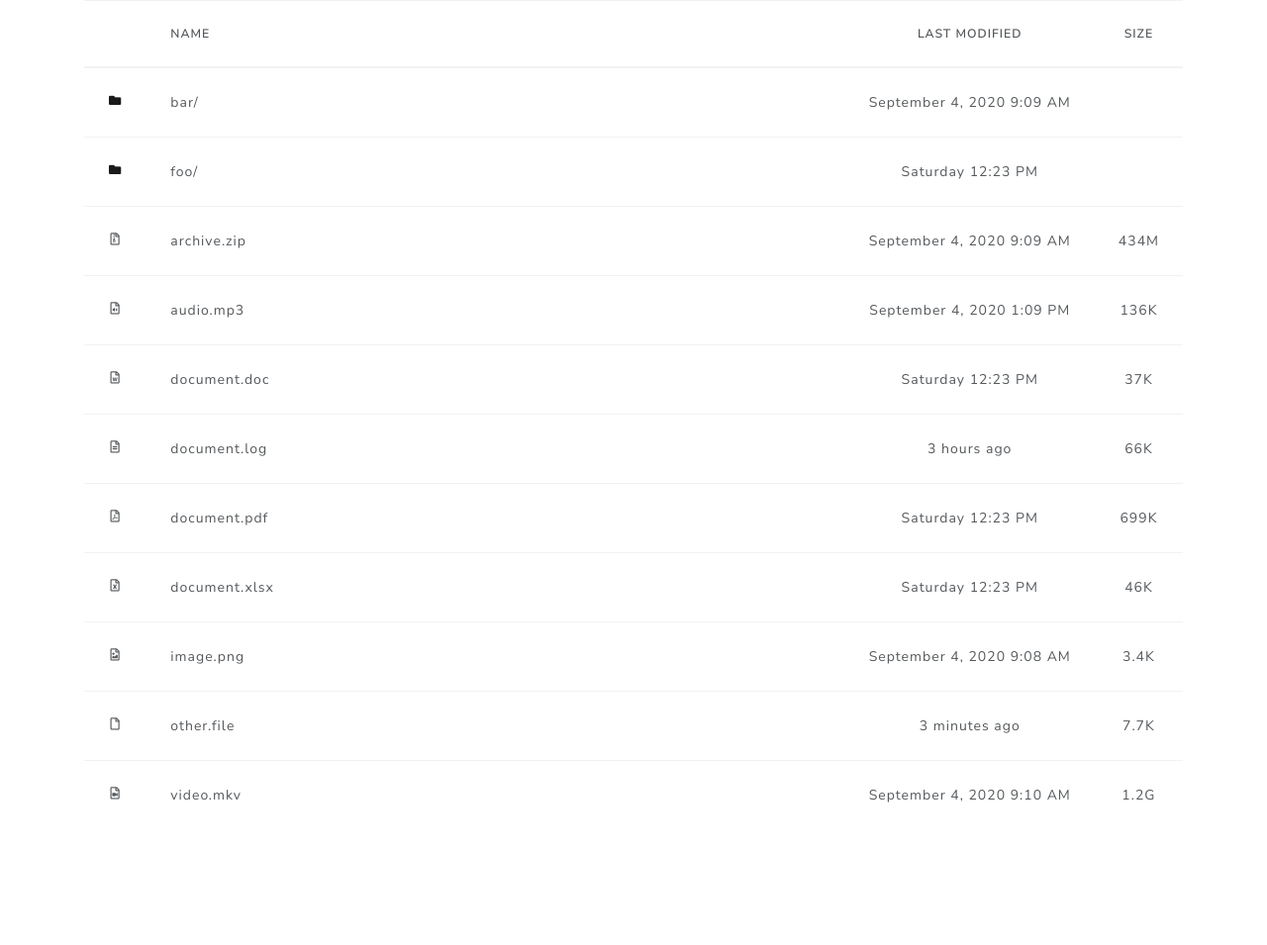
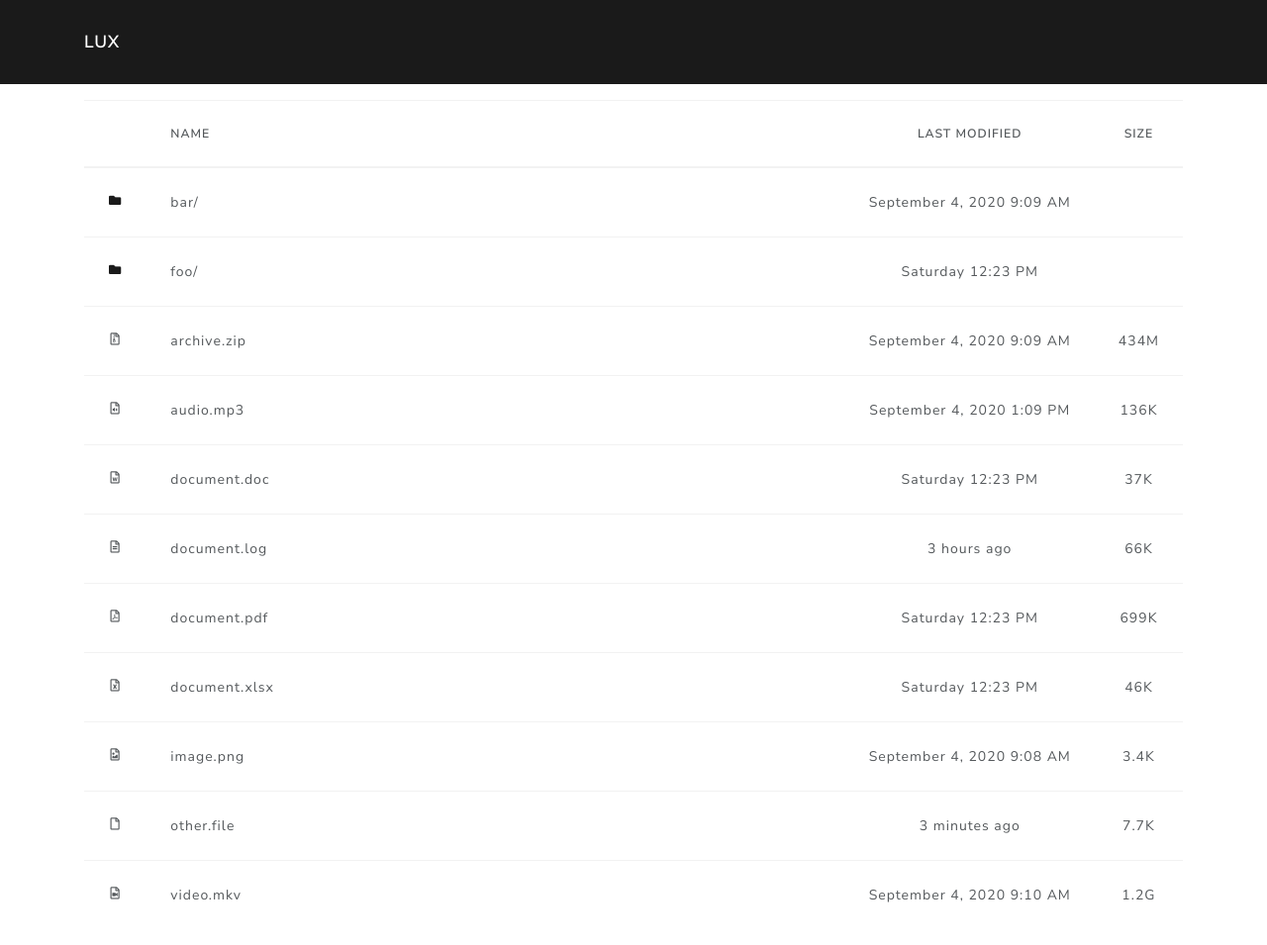
Before and after one commit to jmlemetayer/abba, a Jekyll site: the page built from previews/lux/index.html, in a window 1280 px wide. Shown: the whole page at 99% size. Built offline with Jekyll 4.4.1, drawn with Linux system fonts in a browser that asks for light colours; before the commit the page ends 900 px from its top, so only the background shows below that.

Commit message:
html: add a navbar

```diff
--- a/_includes/html/body/header.html
+++ b/_includes/html/body/header.html
@@ -1,3 +1,9 @@
-<header></header>
+<header>
+	<nav class="navbar navbar-dark bg-primary mb-3">
+		<div class="container">
+			<span class="navbar-brand">{{ page.title | default: "<!--#echo var=SERVER_NAME -->" | capitalize }}</span>
+		</div>
+	</nav>
+</header>
 <main style="display:none">
 	<div class="container">
```
